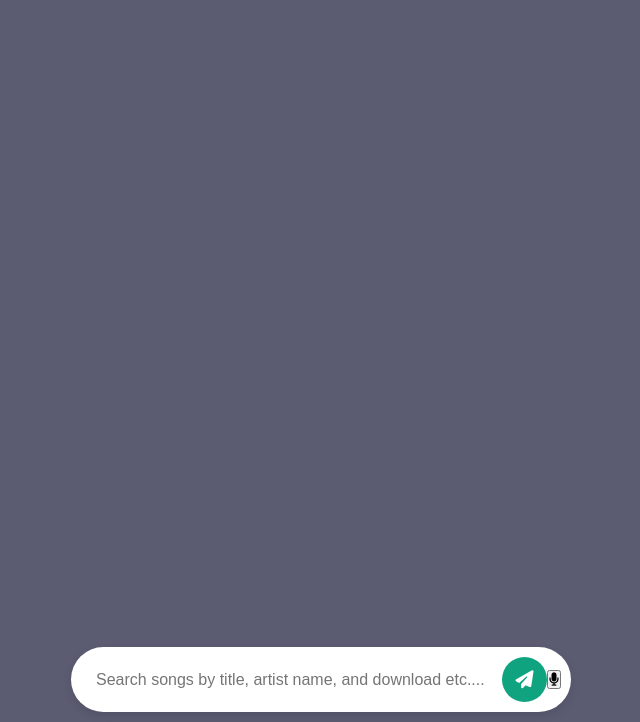
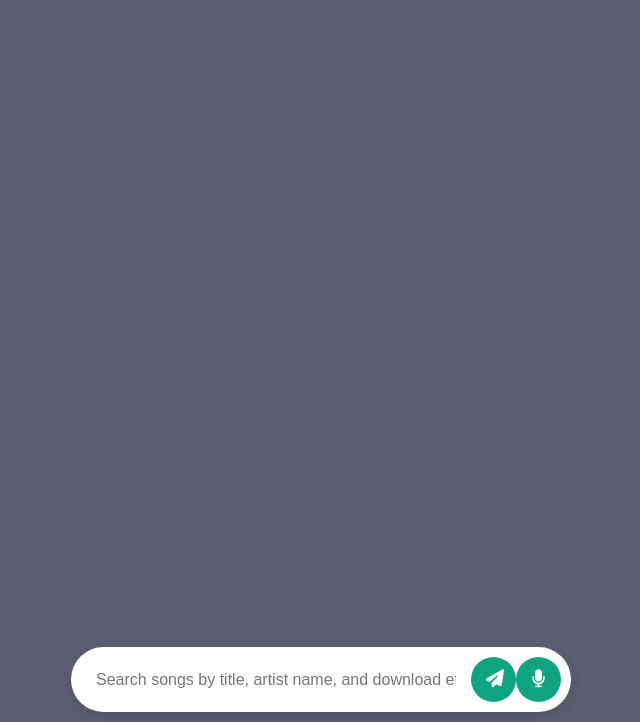
Before and after one commit to sam2154/songs_search_and_download, a plain HTML site: page index.html in a window 1280 px wide. Shown: the part 78-800 px from the top of the page, without its empty margins (319-959 px from the left). Drawn offline with Linux system fonts and the light colour scheme.

Commit message:
Update jioSaavnClone.css [Added Mic-Button]

```diff
--- a/jioSaavnClone.css
+++ b/jioSaavnClone.css
@@ -72,13 +72,10 @@ body {
     transition: 0.3s;
     width: 45px;
     height: 45px;
-    display: flex;
-    align-items: center;
-    justify-content: center;
 }
 
 #searchButton:hover {
-    background: #090a0a;
+    background: #583838;
 }
 
 /* Responsive Design */
@@ -97,10 +94,30 @@ body {
         width: 40px;
         height: 40px;
     }
+
+     #mic-button{
+        font-size: 16px;
+        width: 40px;
+        height: 40px;
+    }
 }
 
+/* Adding Mic CSS  */
+#mic-button{
+    background: #10a37f;
+    border: none;
+    color: white;
+    padding: 12px 15px;
+    font-size: 18px;
+    cursor: pointer;
+    border-radius: 50%;
+    transition: 0.3s;
+    width: 45px;
+    height: 45px;
+}
+
+
 /* movie Container Div Style START */
-
  #songsContainer {
     width: 90%;
     display: grid;
```
